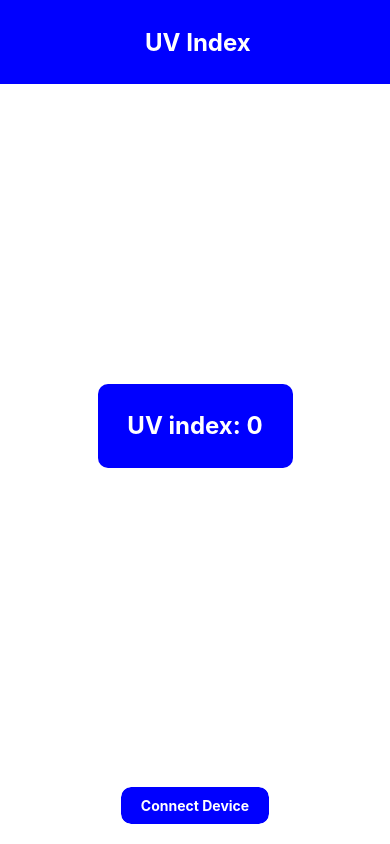
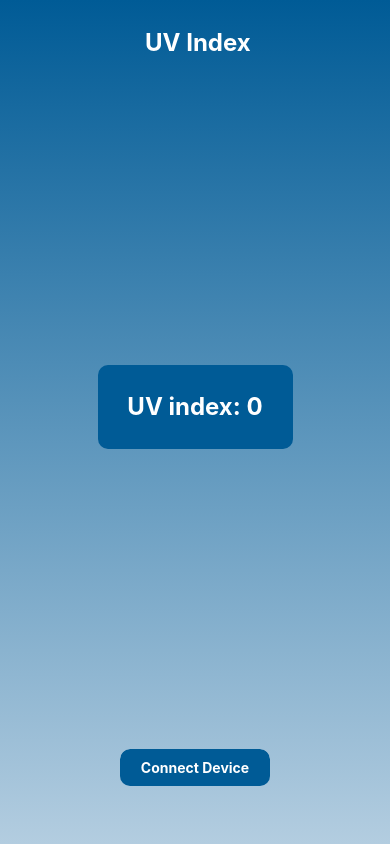
Before and after one commit to CoupB0y/uvi-tracker-app, a React Native app: screen / in a window 390 px wide. Built offline with nearby package versions, Linux system fonts and the light colour scheme.

Commit message:
not sure

```diff
--- a/App.js
+++ b/App.js
@@ -1,14 +1,24 @@
-import * as React from 'react';
-import {StyleSheet} from 'react-native';
+import * as React from "react";
+import { SafeAreaView, StyleSheet } from "react-native";
+import { LinearGradient } from "expo-linear-gradient";
 
-
-import HomeScreen from './navigation/screens/HomeScreen';
-
+import HomeScreen from "./navigation/screens/HomeScreen";
+import Colors from "./constants/colors";
 
 function App() {
-  return (
-    <HomeScreen/>
-  );
+    return (
+        <LinearGradient
+            colors={[
+                Colors.primary300,
+                Colors.primary100,
+            ]}
+            style={styles.rootContainer}
+        >
+            <SafeAreaView style={styles.rootContainer}>
+                <HomeScreen />
+            </SafeAreaView>
+        </LinearGradient>
+    );
 }
 
 export default App;
@@ -16,7 +26,5 @@ export default App;
 const styles = StyleSheet.create({
     rootContainer: {
         flex: 1,
-        alignItems: "center",
-        justifyContent: "space-between",
     },
 });
--- a/components/Header.js
+++ b/components/Header.js
@@ -1,4 +1,5 @@
 import { StyleSheet, View, Text } from "react-native";
+import Colors from "../constants/colors";
 
 function Header({ children }) {
     return (
@@ -14,10 +15,8 @@ const styles = StyleSheet.create({
     headerContainer: {
         alignItems: "center",
         justifyContent: "center",
-        backgroundColor: "blue",
         width: "100%",
         height: "10%",
-        marginTop: 0,
     },
     headerText: {
         fontSize: 24,
--- a/components/PrimaryButton.js
+++ b/components/PrimaryButton.js
@@ -1,4 +1,5 @@
 import { StyleSheet, Text, View, Pressable } from "react-native";
+import Colors from "../constants/colors";
 
 function PrimaryButton({ children, onPress }) {
     return (
@@ -22,11 +23,13 @@ export default PrimaryButton;
 
 const styles = StyleSheet.create({
     buttonOuterContainer: {
+        height: 75,
+        width: 150,
         borderRadius: 10,
         overflow: "hidden",
     },
     buttonInnerContainer: {
-        backgroundColor: "blue",
+        backgroundColor: Colors.primary300,
         padding: 10,
         paddingHorizontal: 20,
         borderRadius: 10,
@@ -38,6 +41,6 @@ const styles = StyleSheet.create({
         textAlign: "center",
     },
     pressed: {
-        backgroundColor: "#333",
+        opacity: 0.75,
     },
 });
--- /dev/null
+++ b/constants/colors.js
@@ -0,0 +1,9 @@
+const Colors = {
+primary100: "#b3cde0",
+primary200: "#6497b1",
+primary300: "#005b96",
+primary400: "#03396c",
+primary500: "#011f4b",
+};
+
+export default Colors;
--- a/navigation/screens/HomeScreen.js
+++ b/navigation/screens/HomeScreen.js
@@ -1,9 +1,9 @@
 import * as React from "react";
 import { View, StyleSheet, Text } from "react-native";
-import { LinearGradient } from "expo-linear-gradient";
 
 import PrimaryButton from "../../components/PrimaryButton";
 import Header from "../../components/Header";
+import Colors from "../../constants/colors";
 
 function HomeScreen() {
     return (
@@ -30,10 +30,9 @@ const styles = StyleSheet.create({
     uvConatiner: {
         alignItems: "center",
         justifyContent: "center",
-        backgroundColor: "blue",
+        backgroundColor: Colors.primary300,
         width: "50%",
         height: "10%",
-        marginTop: 0,
         borderRadius: 10,
     },
     uvText: {
```
